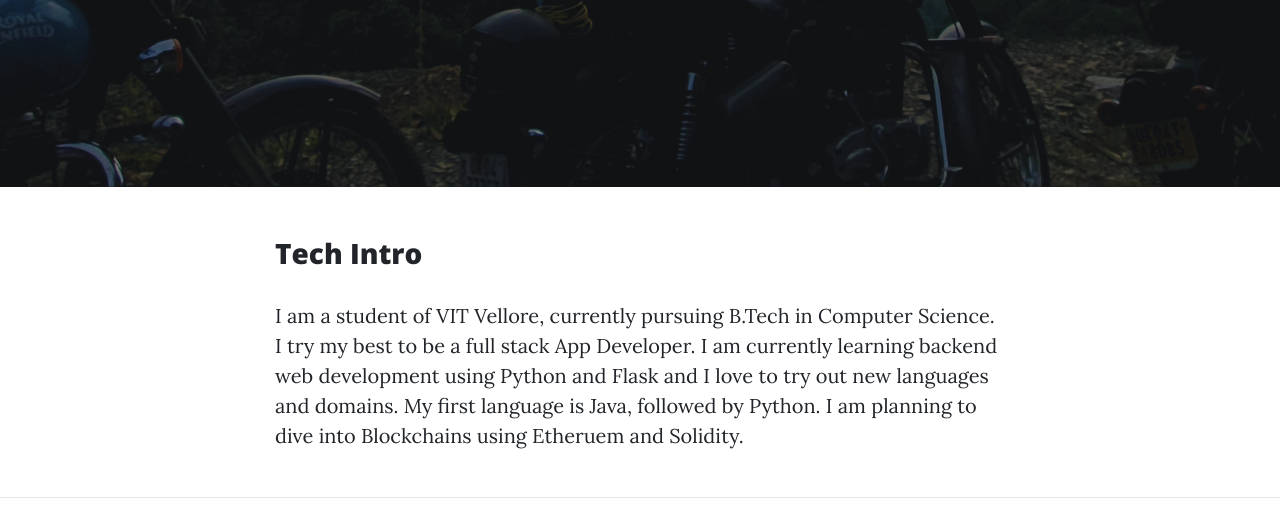
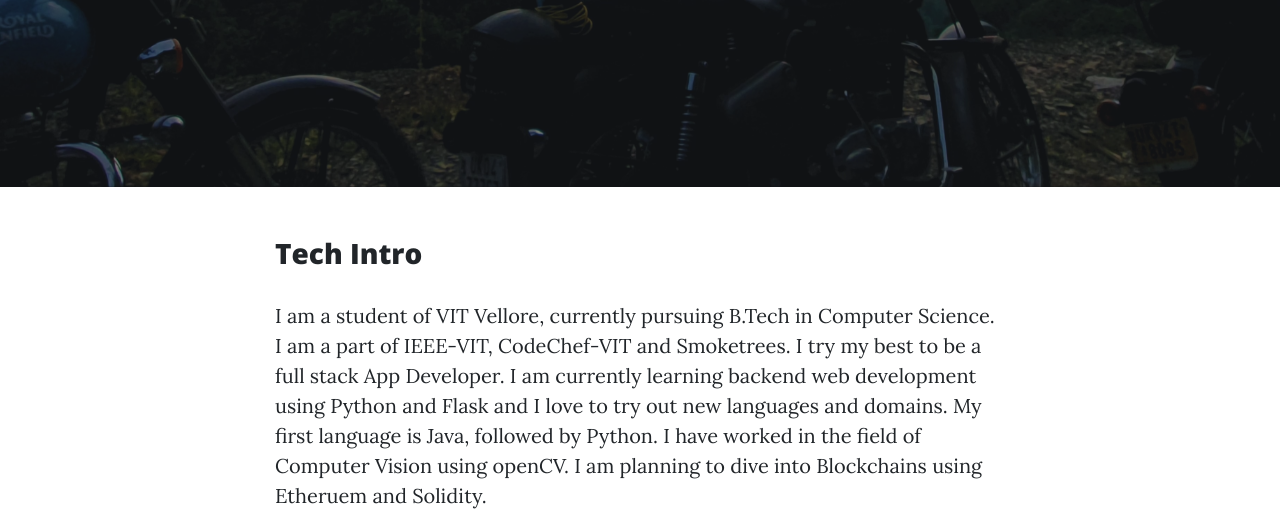
Before and after one commit to Ishan-001/ishan.apk, a plain HTML site: page about.html in a window 1280 px wide. Shown: the part 441-952 px from the top of the page. Drawn offline with nearby package versions, Linux system fonts and the light colour scheme; a script that the page names is missing.

Commit message:
Updated about.html

```diff
--- a/about.html
+++ b/about.html
@@ -72,7 +72,7 @@
     <div class="row">
       <div class="col-lg-8 col-md-10 mx-auto">
         <h3>Tech Intro</h3>
-        <p>I am a student of VIT Vellore, currently pursuing B.Tech in Computer Science. I try my best to be a full stack App Developer. I am currently learning backend web development using Python and Flask and I love to try out new languages and domains. My first language is Java, followed by Python. I am planning to dive into Blockchains using Etheruem and Solidity.</p>
+        <p>I am a student of VIT Vellore, currently pursuing B.Tech in Computer Science. I am a part of IEEE-VIT, CodeChef-VIT and Smoketrees. I try my best to be a full stack App Developer. I am currently learning backend web development using Python and Flask and I love to try out new languages and domains. My first language is Java, followed by Python. I have worked in the field of Computer Vision using openCV. I am planning to dive into Blockchains using Etheruem and Solidity.</p>
         </p>
       </div>
     </div>
```
